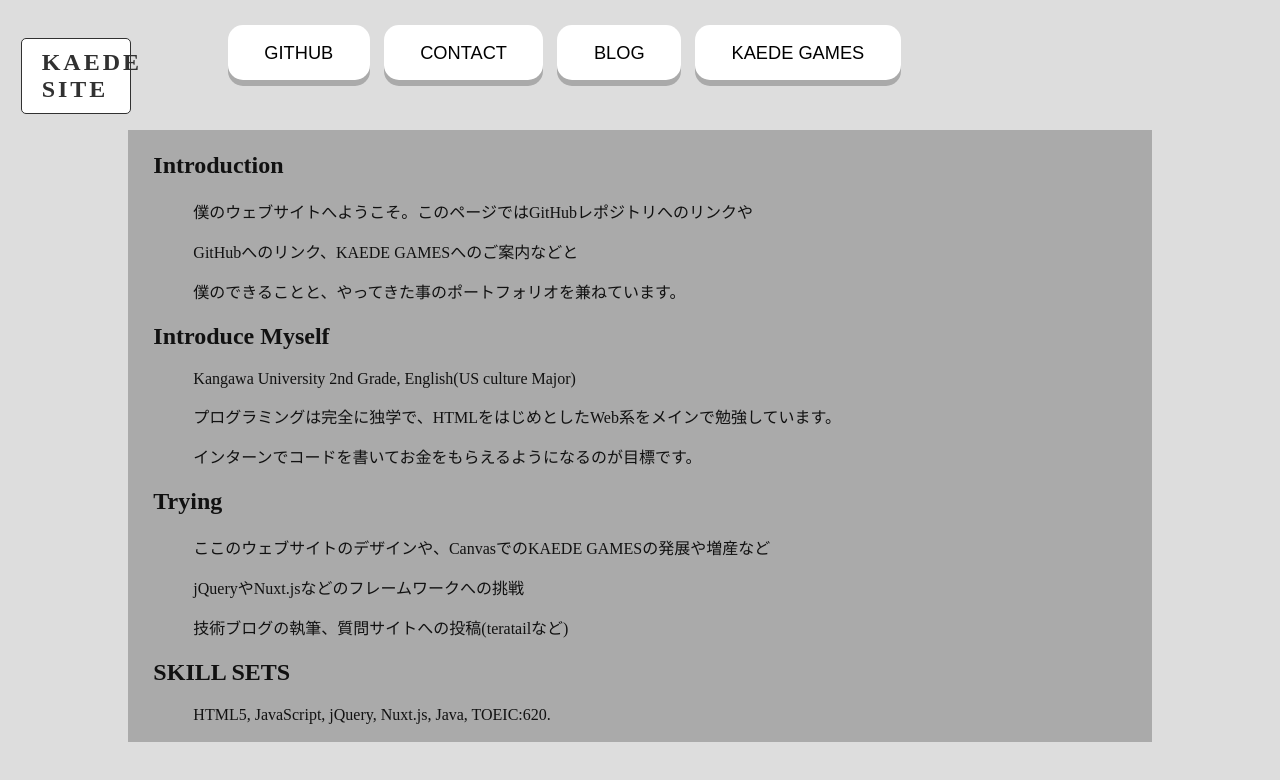
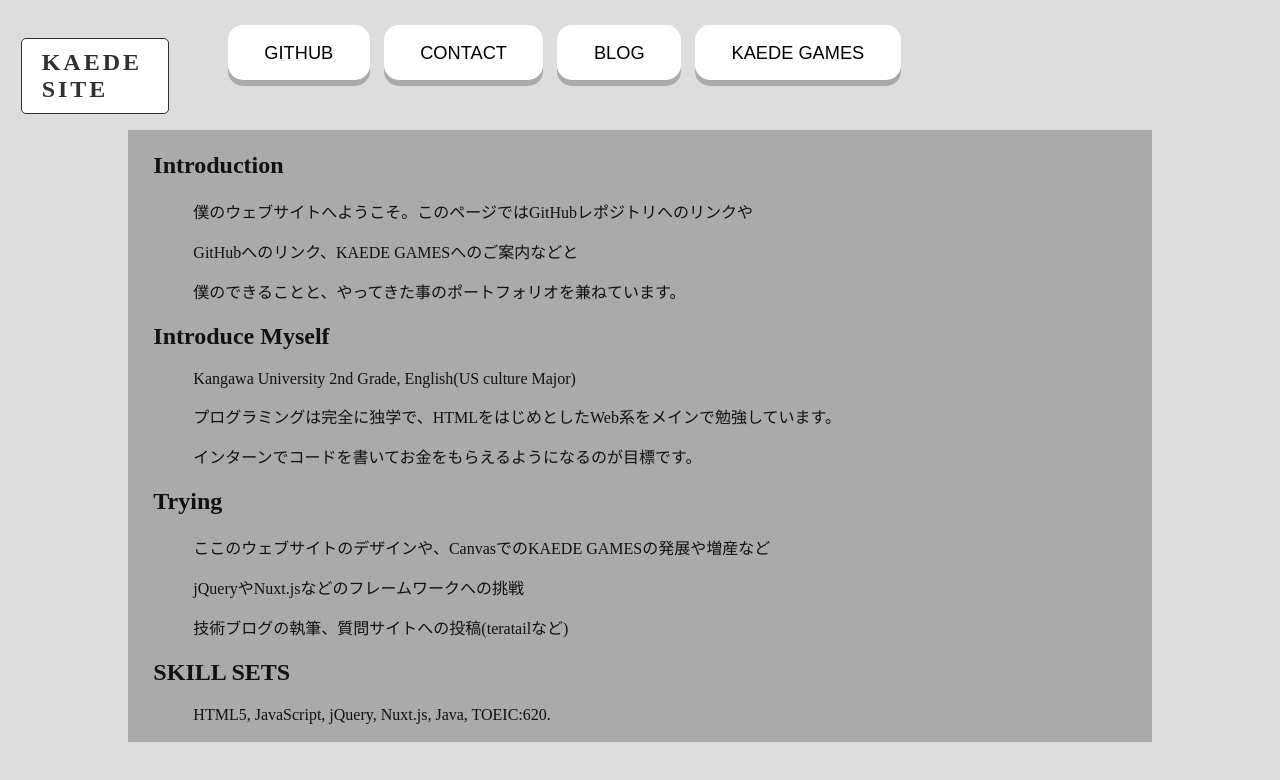
Before and after one commit to KaedeAPK/kaedeAPK.github.io, a plain HTML site: page index.html in a window 1280 px wide. Drawn offline with Linux system fonts and the light colour scheme.

Commit message:
logo r padding

```diff
--- a/index.html
+++ b/index.html
@@ -23,7 +23,7 @@
         padding-top: 10px; /*文字上部に余白*/
         padding-bottom: 10px; /*文字下部に余白*/
         padding-left: 20px; /*文字左側に余白*/
-        padding-right: 2%; /*文字右側に余白*/
+        padding-right: 5%; /*文字右側に余白*/
         border:1px solid #313131; /*文字の周りに線を描く*/
         border-radius: 5px; /*線の角に丸みを付ける*/
         letter-spacing: 3px; /*文字と文字の間隔をあける*/
```
